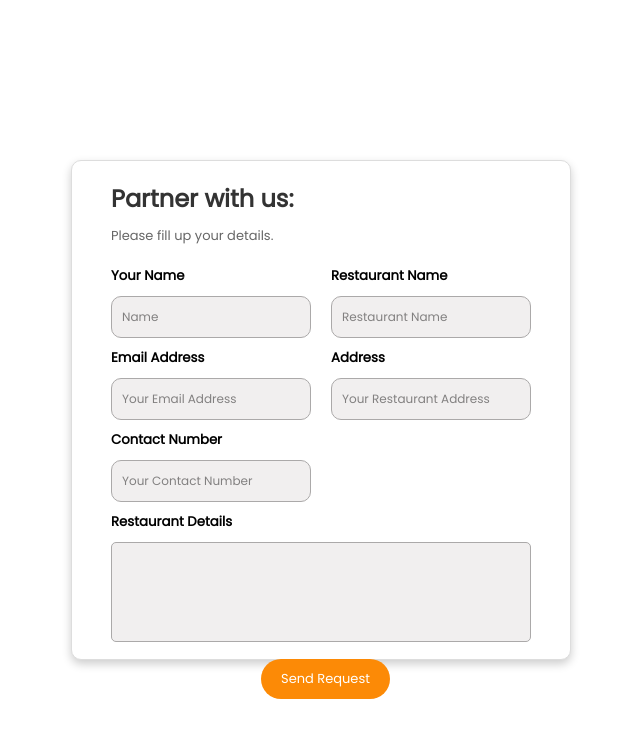
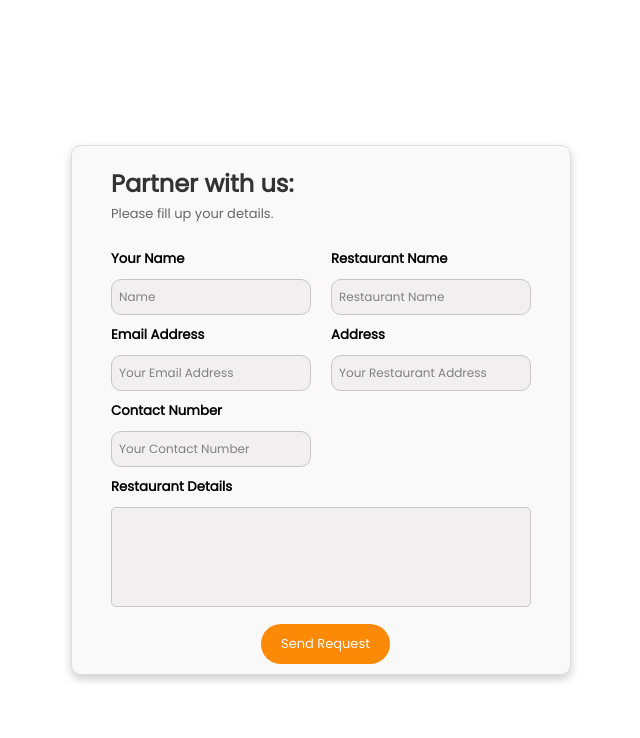
Before and after one commit to DeepsonThapa/Team-Collaboration, a PHP site: page /Restaurant_form.html in a window 1280 px wide. Shown: the top 738 px of the page, without its empty margins (319-959 px from the left). Run offline with PHP 8.4, Linux system fonts and the light colour scheme.

Commit message:
Update Restaurant_Form.css

```diff
--- a/Restaurant_Form.css
+++ b/Restaurant_Form.css
@@ -14,7 +14,7 @@ body {
 }
 
 .container {
-    height:500px;
+    height:530px;
     margin-top: 20px;
     display: flex;
     flex-direction: column;
@@ -24,7 +24,7 @@ body {
     box-shadow: 0 4px 10px rgba(0, 0, 0, 0.2);
     border: 1px solid #ddd;
     border-radius: 10px;
-    background-color: #fff;
+    background-color: #faf9f9;
 }
 .name{
     display:flex;
@@ -38,22 +38,22 @@ body {
 .form-section h2 {
 
     font-size: 24px;
-    margin-bottom: 10px;
+    margin-bottom: 3px;
     color: #333;
 }
 
 .form-section p {
     font-size: 13px;
-    margin-bottom: 20px;
+    margin-bottom: 25px;
     color: #666;
 }
 
 .container input {
     margin: 10px 0;
-    padding: 10px;
+    padding: 7px;
     width: 200px;
     border-radius: 10px;
-    border: 1px solid #aba9a9;
+    border: 1px solid #c7c5c5;
     background-color: #f1efef;
 
 }
@@ -65,7 +65,7 @@ body {
 textarea {
     margin-top:10px;
     border-radius: 5px;
-    border: 1px solid #aba9a9;;
+    border: 1px solid #c7c5c5;;
     background-color: #f1efef;
     height: 100px;
     width:420px;
```
